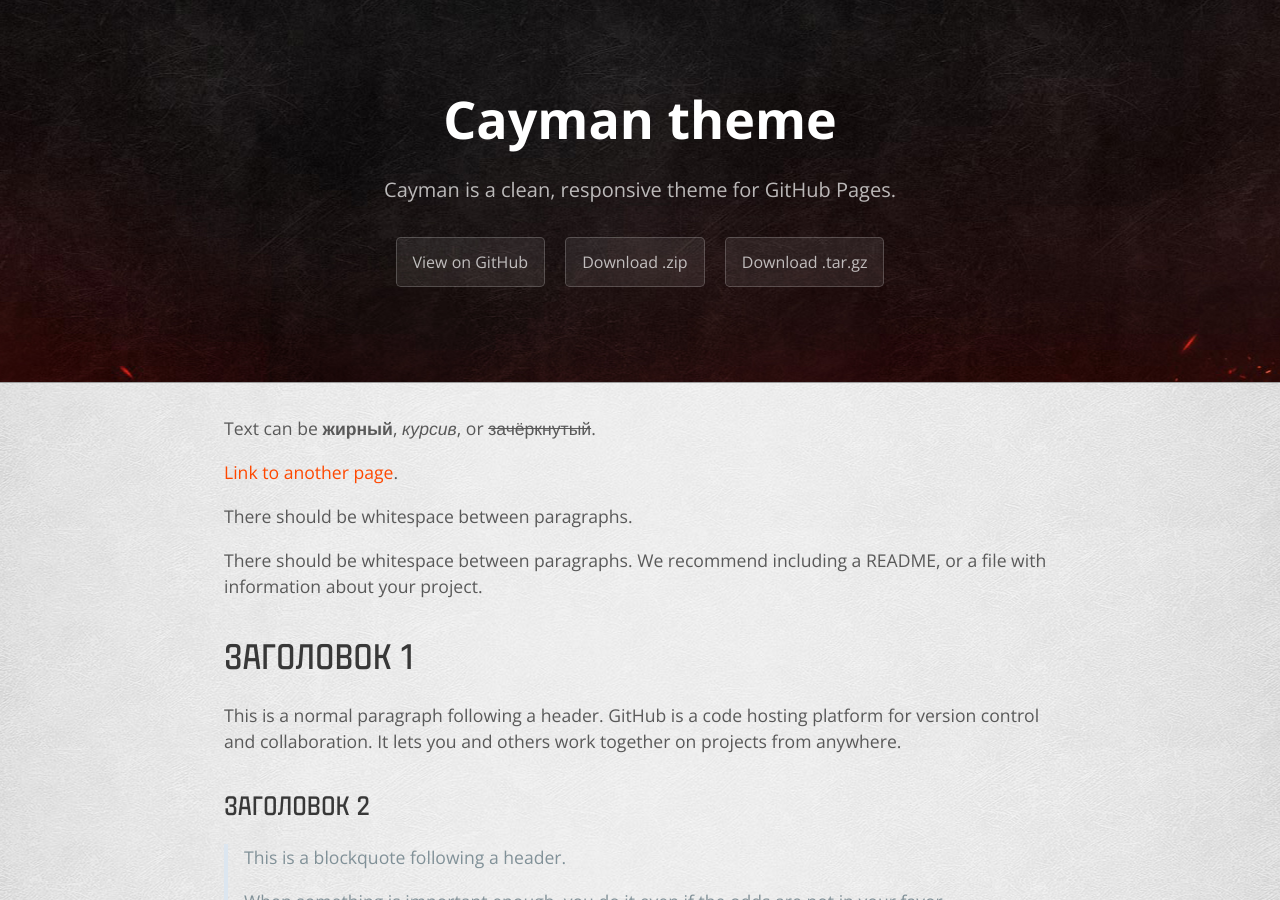
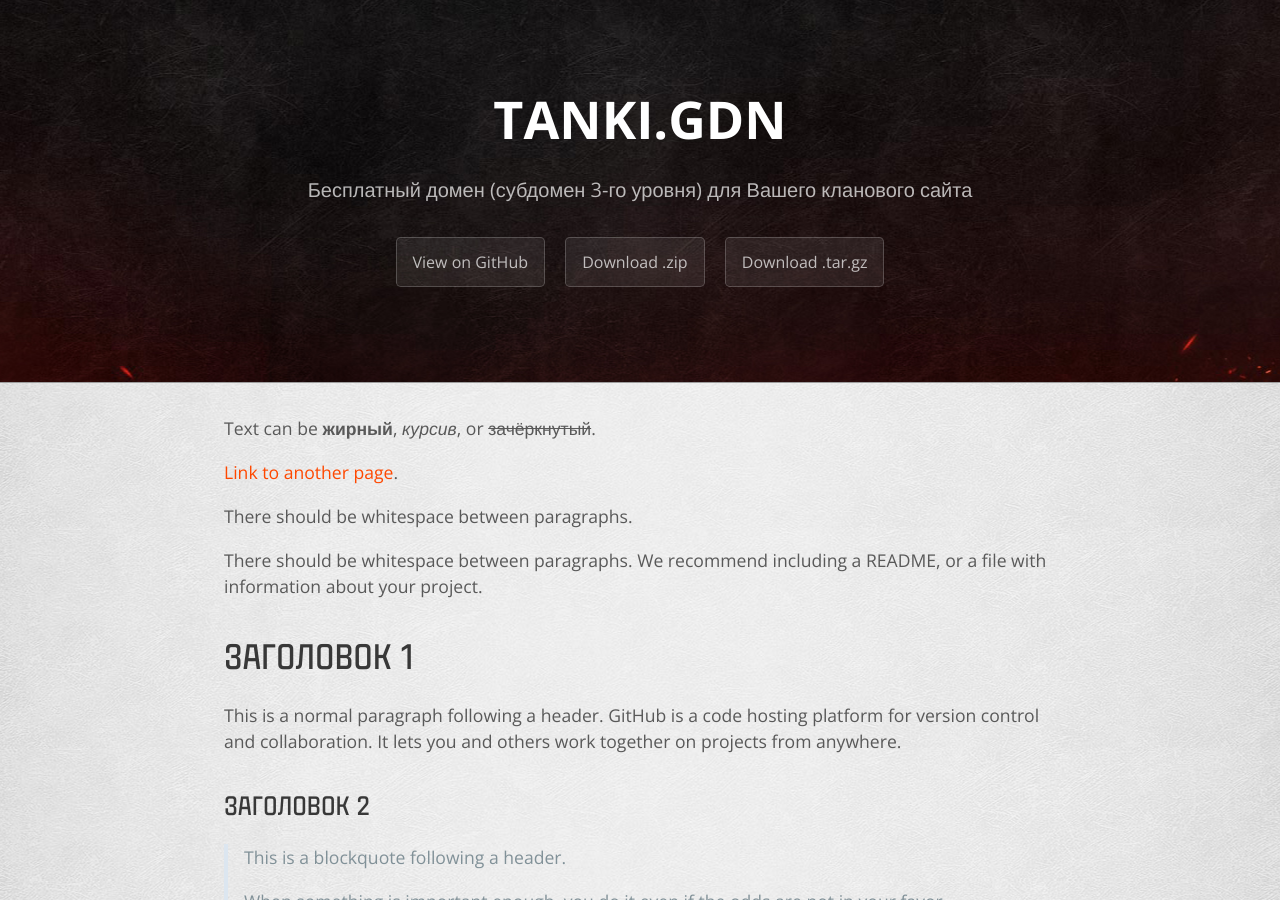
Before and after one commit to tankigdn/tankigdn.github.io, a Jekyll site: the page built from index.md, in a window 1280 px wide and 900 px high. Built offline with Jekyll 4.4.1, drawn with Linux system fonts in a browser that asks for light colours.

Commit message:
Update _config.yml

```diff
--- a/_config.yml
+++ b/_config.yml
@@ -1,5 +1,5 @@
-title: Cayman theme
-description: Cayman is a clean, responsive theme for GitHub Pages.
+title: TANKI.GDN
+description: Бесплатный домен (субдомен 3-го уровня) для Вашего кланового сайта
 show_downloads: true
 google_analytics:
 theme: jekyll-theme-cayman
```
